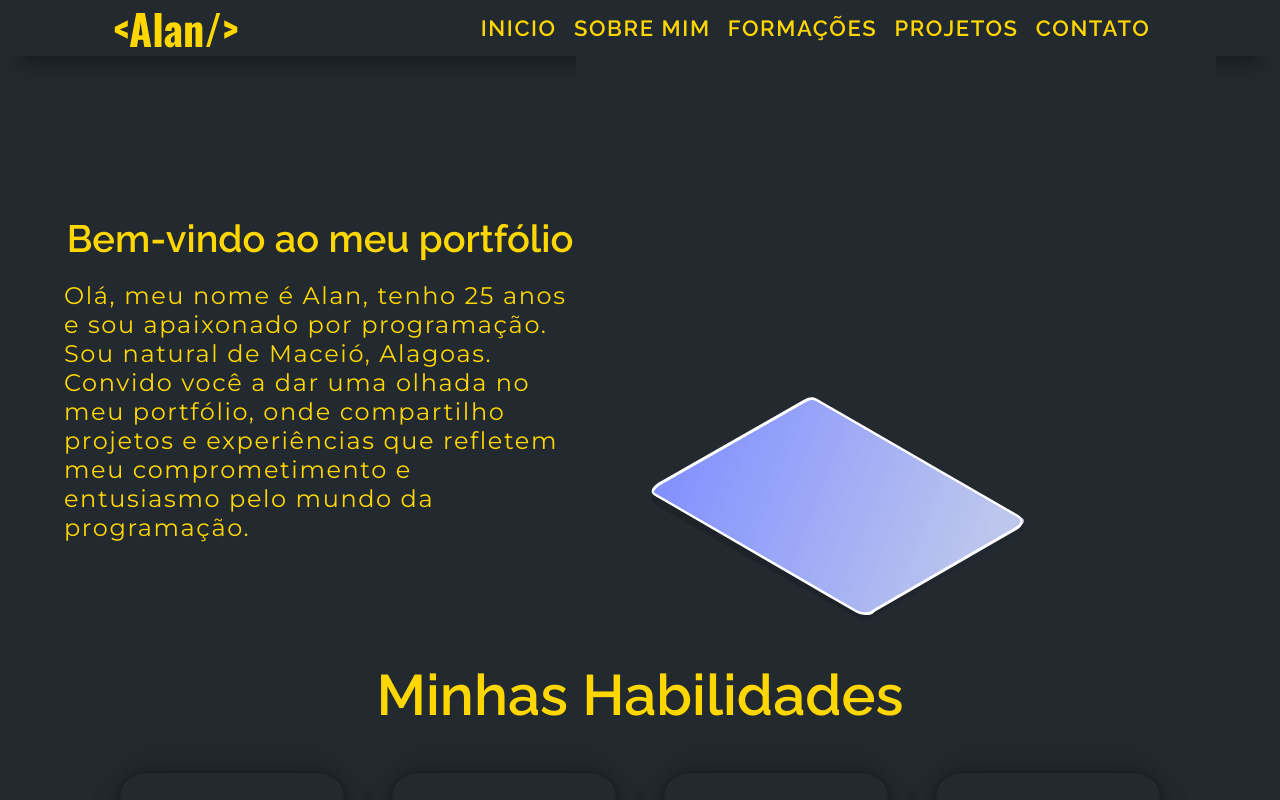
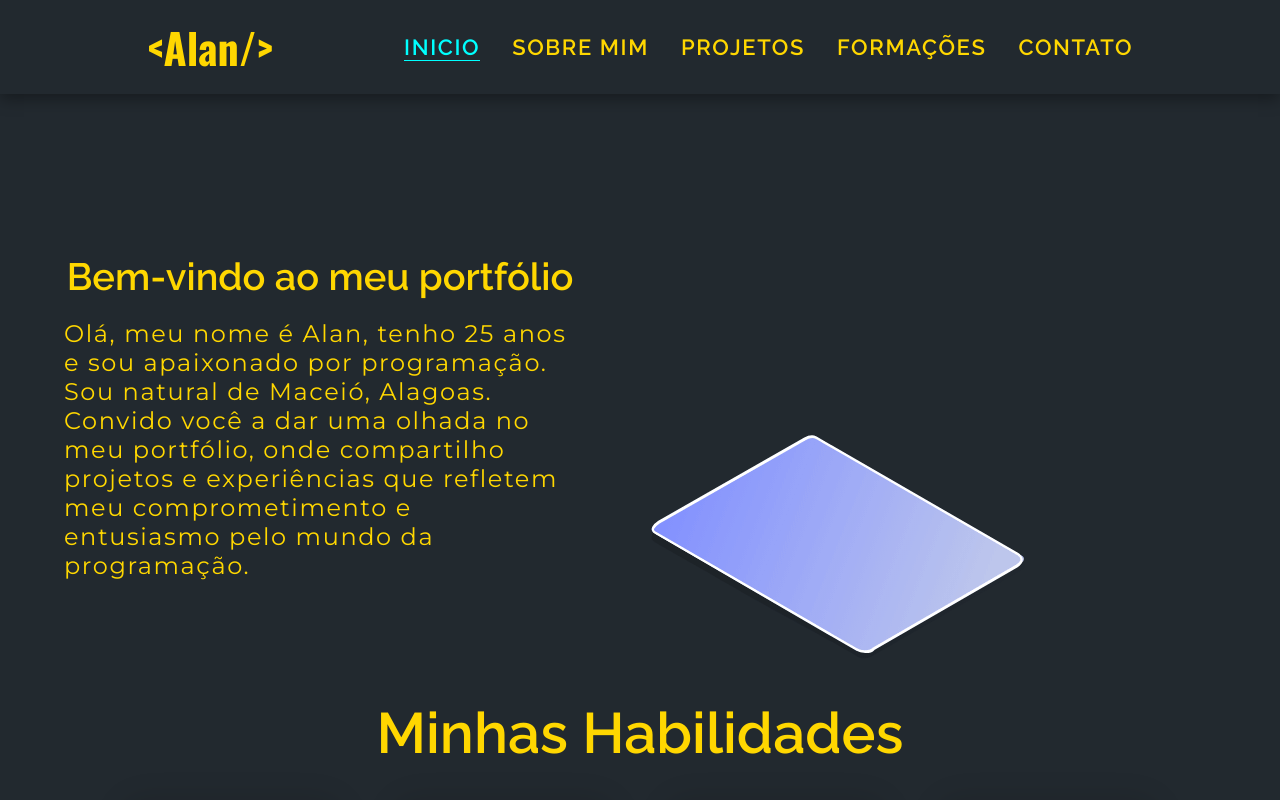
Before and after one commit to AlanFabricioBarbosa/meu-portfolio, a React (Vite) app: page / in a window 1280 px wide. Shown: the top 800 px of the page. Built offline with nearby package versions, Linux system fonts and the light colour scheme.

Commit message:
:recycle: Header refeita para se adequar a uma barra de navegação responsiva

```diff
--- a/package.json
+++ b/package.json
@@ -11,6 +11,10 @@
   },
   "dependencies": {
     "@emailjs/browser": "^3.11.0",
+    "@fortawesome/fontawesome-svg-core": "^6.5.0",
+    "@fortawesome/free-regular-svg-icons": "^6.5.0",
+    "@fortawesome/free-solid-svg-icons": "^6.5.0",
+    "@fortawesome/react-fontawesome": "^0.2.0",
     "bootstrap": "^5.3.2",
     "react": "^18.2.0",
     "react-bootstrap": "^2.9.1",
--- a/src/Components/Header/index.jsx
+++ b/src/Components/Header/index.jsx
@@ -1,38 +1,38 @@
-import * as S from './styles.jsx'
+import * as S from "./styles.jsx"
+import Title from "../Title";
+import { faBars } from "@fortawesome/free-solid-svg-icons";
+import { useState } from "react";
 
 export default function Header() {
+   const [active, setActive] = useState(false)
+   const links = [
+      {
+         page: "Inicio", href: "/"
+      },{
+         page: "Sobre Mim", href: "/about"
+      },{
+         page: "Projetos", href: "/projects"
+      },{
+         page: "Formações", href: "/education"
+      },{
+         page: "Contato", href: "/contact"
+      },
+   ]
+
    return (
-      <S.HeaderContainer>
-         <S.Title>&#60;Alan&#47;&#62;</S.Title>
-         <nav>
-            <S.ListContainer>
-               <li>
-                  <S.Links to="/">
-                     Inicio
-                  </S.Links>
-               </li>
-               <li>
-                  <S.Links to="/about">
-                     Sobre Mim
-                  </S.Links>
-               </li>
-               <li>
-                  <S.Links to="/education">
-                     Formações
-                  </S.Links>
-               </li>
-               <li>
-                  <S.Links to="/projects">
-                     Projetos
-                  </S.Links>
-               </li>
-               <li>
-                  <S.Links to="/contact">
-                     Contato
-                  </S.Links>
-               </li>
-            </S.ListContainer>
-         </nav>
-      </S.HeaderContainer>
+      <S.NavBarWrapp>
+         <Title/>
+         <S.StyledFontAwesomeIcon
+            icon={faBars}
+            onClick={() => setActive(!active)}
+         />
+         <S.NavLinkWrapper active={active}>
+            {links.map((link) => (
+               <S.StyledNavLink key={link.page} to={link.href} activeClassname="active">
+                  {link.page}
+               </S.StyledNavLink>
+            ))}
+         </S.NavLinkWrapper>
+      </S.NavBarWrapp>
    )
 }
--- a/src/Components/Header/styles.jsx
+++ b/src/Components/Header/styles.jsx
@@ -1,49 +1,63 @@
-import { Link } from "react-router-dom";
+import { FontAwesomeIcon } from "@fortawesome/react-fontawesome";
+import {NavLink } from "react-router-dom";
 import styled from "styled-components";
 
-export const HeaderContainer = styled.header`
-   display: flex;
-   justify-content: space-around;
-   align-items: center;
-   height: 7vh;
-   box-shadow: rgba(0, 0, 0, 0.45) 0px 25px 20px -20px;
-
-`
-
-export const Title = styled.h1`
-   font-size: 42px;
-   font-family: 'Oswald', sans-serif;
-`
-
-export const ListContainer = styled.ul`
+export const NavBarWrapp = styled.nav`
    display: flex;
    justify-content: space-evenly;
    align-items: center;
-   width: 55vw;
+   box-shadow: rgba(0, 0, 0, 0.35) 0px 5px 15px;
+   padding: 1rem 3rem;
+   position: relative;
 
-   li {
-      transition: transform 0.3s;
-      &:hover{
-         transform: scale(1.1);
-      }
+   @media(max-width:834px) {
+      flex-direction: column;
+      padding: 1rem;
+   }
+`;
+
+export const NavLinkWrapper = styled.section`
+   @media(max-width:834px){
+      display: ${(props) => (props.active ? "block" : "none")};
+      text-align: center;
+      padding: 2rem 0;
    }
 `
-export const Links = styled(Link)`
+
+export const StyledNavLink = styled(NavLink)`
+   color: #FFD700;
    font-size: 22px;
-   text-transform: uppercase;
-   text-decoration: none;
    font-family: 'Raleway',sans-serif;
    letter-spacing: .1rem;
-   position: relative;
-   color: #FFD700;
+   text-decoration: none;
+   text-transform: uppercase;
+   transition: 0.3s;
+   margin-left: 2rem;
 
-   &:hover::after {
-      content: '';
-      position: absolute;
-      width: 100%;
-      height: 2px;
-      background-color: #00FFFF;
-      bottom: 0;
-      left: 0;
+   &.${(props) => props.activeClassname}{
+      color: #0FF;
+      border-bottom: 1px solid #0FF;
+   }
+
+   &:hover {
+      color: #0FF;
+   }
+
+   @media(max-width: 834px) {
+      display: block;
+      margin: 2rem auto;
    }
 `
+
+export const StyledFontAwesomeIcon = styled(FontAwesomeIcon)`
+   display: none;
+   position: absolute;
+   right: 20px;
+   top: 21px;
+   font-size: 1.8rem;
+   cursor: pointer;
+
+   @media(max-width: 834px) {
+      display: block;
+   }
+`
--- /dev/null
+++ b/src/Components/Title/index.jsx
@@ -0,0 +1,9 @@
+import * as S from "./styles.jsx"
+
+export default function Title() {
+   return (
+      <S.Title>
+         &#60;Alan&#47;&#62;
+      </S.Title>
+   )
+}
--- /dev/null
+++ b/src/Components/Title/styles.jsx
@@ -0,0 +1,7 @@
+import styled from "styled-components";
+
+export const Title = styled.h1`
+   align-self: start;
+   font-size: 42px;
+   font-family: 'Oswald', sans-serif;
+`
```
Also changed, not shown: 1 other file (tests, documents, lock files or other folders).
